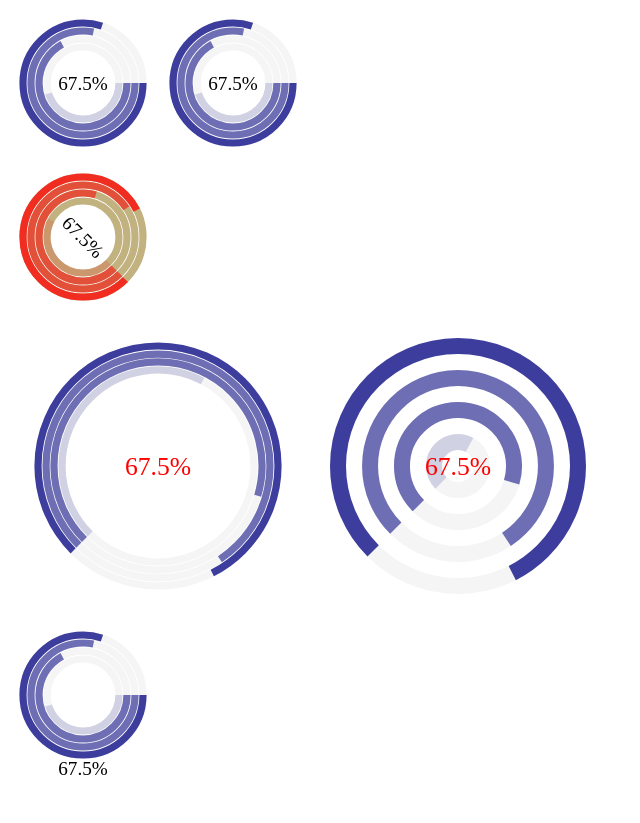
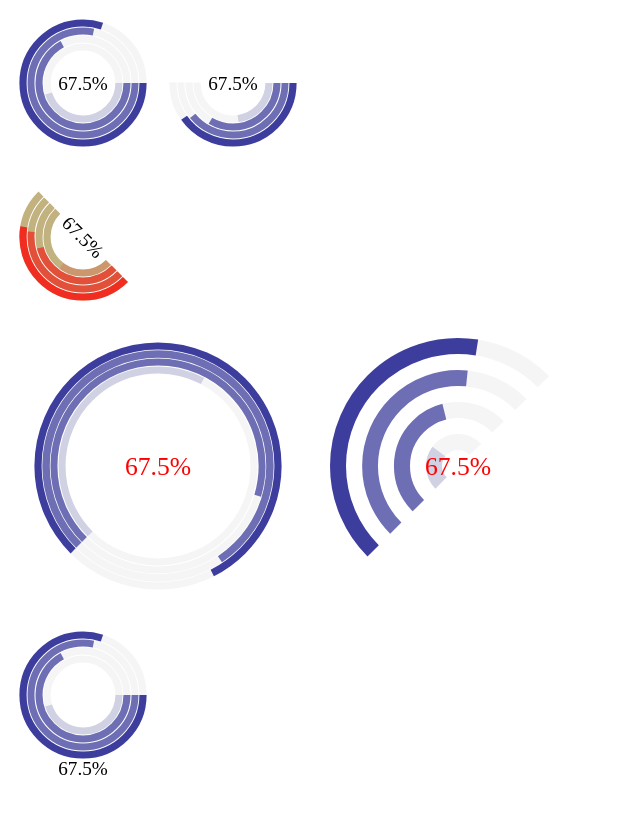
Before and after one commit to ghotala/gauge-chart, a website: page demo/index.html in a window 1280 px wide. Shown: the whole page, without its empty margins (0-640 px from the left). Drawn offline with Linux system fonts and the light colour scheme; files that its build step writes are made by us from their sources; animation ran at ten frames a second.

Commit message:
Adjust attributes precision for better performance Fix half-cirlce rendering after replacing paths with circles

```diff
--- a/src/js/gauge-chart.js
+++ b/src/js/gauge-chart.js
@@ -160,16 +160,20 @@ function GaugeChart(target) {
 		return _options.arcThickness / getArcScale(i);
 	};
 
+	function getArcLength(d) {
+		return Math.ceil(_calculations.arcLength *  d.value / (100 * (_options.renderHalfCircle ? 2 : 1)));
+	}
+
 	function getArcDashArray(d) {
-		var strokeLength = Math.ceil(_calculations.arcLength *  d.value / 100);
-		return strokeLength + ' ' + Math.ceil(_calculations.arcLength - strokeLength);
+		var arcLength = getArcLength(d);
+		return arcLength + ' ' + Math.ceil(_calculations.arcLength - arcLength);
 	};
 
-	function arcTween(arcType, direction) {
+	function arcTween(direction) {
 		return function(transition) {
 			transition
 				.attrTween('transform', function(d, i) {
-					var oldScale = parseFloat(this.getAttribute('data-current-scale'));
+					var oldScale = parseFloat(this.getAttribute('transform').replace(/scale\(/g, ''));
 					if (direction === 'in') {
 						var interpolateScale = d3.interpolate(oldScale, getArcScale(i));
 					}
@@ -179,46 +183,35 @@ function GaugeChart(target) {
 					var that = this;
 					return function(t) {
 						var newScale = interpolateScale(t).toFixed(3);
-						if (oldScale !== newScale) {
-							that.setAttribute('data-current-scale', newScale);
-						}
 						return 'scale(' + newScale + ')';
 					};
 				})
 				.attrTween('stroke-width', function(d, i) {
-					var oldPosition = parseFloat(this.getAttribute('data-current-position'));
+					var oldStrokeWidth = parseFloat(this.getAttribute('stroke-width'));
 					if (direction === 'in') {
-						var interpolatePosition = d3.interpolate(oldPosition, i);
+						var interpolateStrokeWidth = d3.interpolate(oldStrokeWidth, getArcThickness(i));
 					}
 					else {
-						var interpolatePosition = d3.interpolate(oldPosition, oldPosition);
+						var interpolateStrokeWidth = d3.interpolate(oldStrokeWidth, oldStrokeWidth);
 					}
 					var that = this;
 					return function(t) {
-						var newPosition = interpolatePosition(t).toFixed(3);
-						if (oldPosition !== newPosition) {
-							that.setAttribute('data-current-position', newPosition);
-						}
-						return getArcThickness(newPosition).toFixed(3) + 'px';
+						var newStrokeWidth = interpolateStrokeWidth(t).toFixed(0);
+						return newStrokeWidth + 'px';
 					};
 				})
 				.attrTween('stroke-dasharray', function(d, i) {
-					var oldValue = parseFloat(this.getAttribute('data-current-value'));
+					var oldValue = parseFloat(this.getAttribute('stroke-dasharray'));
 					if (direction === 'in') {
-						var interpolateValue = d3.interpolate(oldValue, d.value);
+						var interpolateValue = d3.interpolate(oldValue, getArcLength(d));
 					}
 					else {
 						var interpolateValue = d3.interpolate(oldValue, 0);
 					}
 					var that = this;
 					return function(t) {
-						var newValue = interpolateValue(t).toFixed(3);
-						var dataClone = cloneObject(d);
-						dataClone.value = newValue;
-						if (oldValue !== newValue) {
-							that.setAttribute('data-current-value', newValue);
-						}
-						return getArcDashArray(dataClone);
+						var newValue = interpolateValue(t).toFixed(0);
+						return newValue + ' ' + Math.ceil(_calculations.arcLength - newValue);
 					};
 				});
 		};
@@ -316,7 +309,7 @@ function GaugeChart(target) {
 			.data(data, function(d) { return d.id; });
 
 		if (_options.animate) {
-			animateArcs(arcs.exit(), arcTween(arcType, 'out'), true);
+			animateArcs(arcs.exit(), arcTween('out'), true);
 		}
 		else {
 			arcs
@@ -328,9 +321,6 @@ function GaugeChart(target) {
 			.enter()
 			.append('circle')
 			.attr('r', _options.radius)
-			.attr('data-current-value', function(d) { return renderFinalValue ? d.value : 0; })
-			.attr('data-current-scale', function(d, i) { return renderFinalPosition ? getArcScale(i) : 0; })
-			.attr('data-current-position', function(d, i) { return i; })
 			.attr('stroke-width', function(d, i) { return getArcThickness(i); })
 			.attr('stroke-dasharray', function(d, i) { return renderFinalValue ? getArcDashArray(d) : ('0 ' + Math.ceil(_calculations.arcLength)); })
 			.attr('transform',function(d, i) { return 'scale(' + (renderFinalPosition ? getArcScale(i) : 0) + ')'; });
@@ -363,7 +353,8 @@ function GaugeChart(target) {
 		var transition = $arcs
 			.transition()
 				.duration(_options.animationDuration)
-				.delay(_options.animationDelay);
+				.delay(_options.animationDelay)
+
 		if (remove) {
 			transition
 				.remove();
@@ -399,8 +390,8 @@ function GaugeChart(target) {
 			_dataElements.$background = renderArcs('background', true, false);
 			_dataElements.$series = renderArcs('series', false, false);
 			_dataElements.$text = renderText(isRendered ? parseFloat(_dataElements.$text.attr('data-current-value')) : 0);
-			animateArcs(_dataElements.$background, arcTween('background', 'in'), false);
-			animateArcs(_dataElements.$series, arcTween('series', 'in'), false);
+			animateArcs(_dataElements.$background, arcTween('in'), false);
+			animateArcs(_dataElements.$series, arcTween('in'), false);
 			animateText(_dataElements.$text, valueTextTween);
 		}
 		else {
--- a/src/scss/example-page.scss
+++ b/src/scss/example-page.scss
@@ -29,7 +29,6 @@ $scale: 0.8;
 	&-series {
 		&-layer {
 				@include transform(rotate(135deg));
-				stroke-width: 25px;
 		}
 	}
 	&-text-layer {
```
Also changed, not shown: README.md, demo/example-page.min.css, demo/gauge-chart.min.js, dist/gauge-chart.min.js, src/css/example-page.css, 1 other file.
